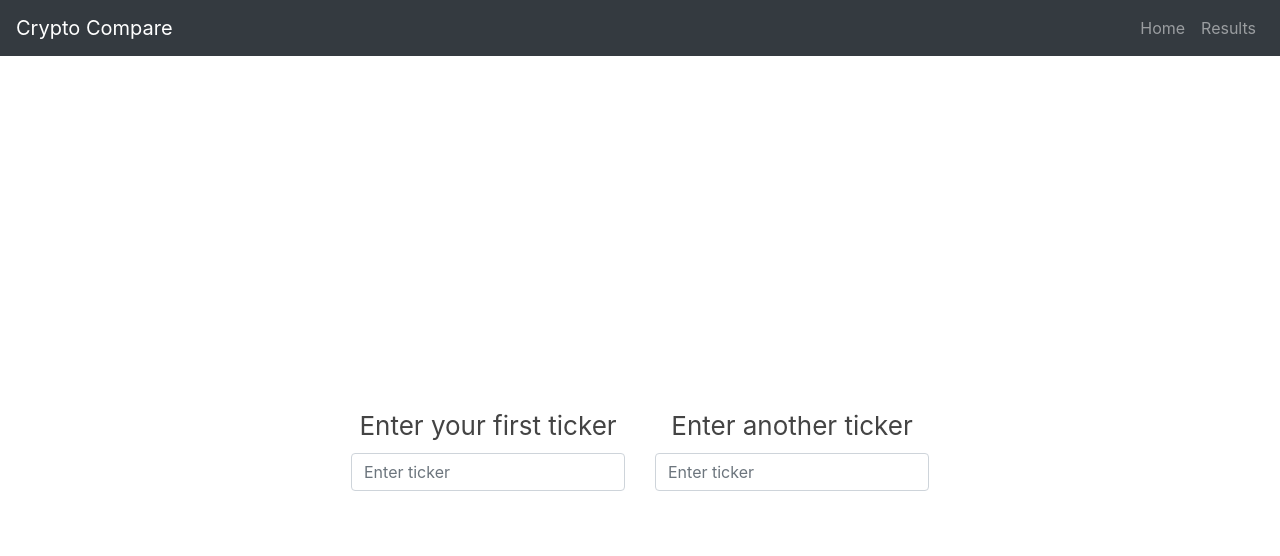
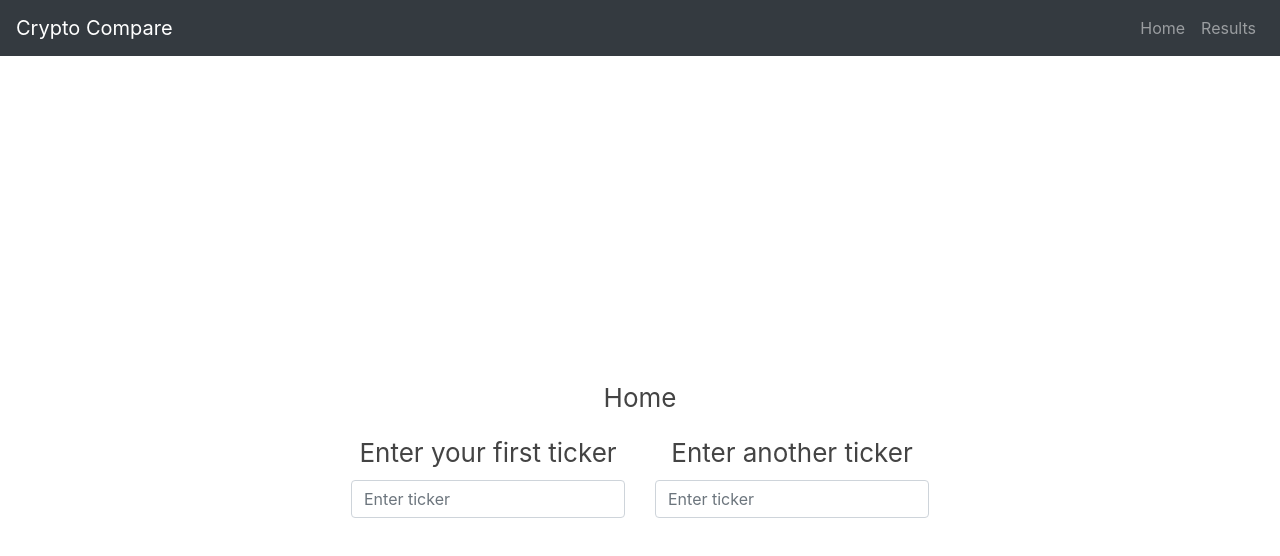
Before and after one commit to carlgwsmith/crypto-compare, a React (Create React App) app: page / in a window 1280 px wide. Shown: the top 556 px of the page. Built offline with nearby package versions, Linux system fonts and the light colour scheme.

Commit message:
react router and some extra pages

```diff
--- a/package.json
+++ b/package.json
@@ -10,6 +10,8 @@
     "react": "^17.0.2",
     "react-bootstrap": "^1.6.0",
     "react-dom": "^17.0.2",
+    "react-router": "^5.2.0",
+    "react-router-dom": "^5.2.0",
     "react-scripts": "4.0.3",
     "styled-components": "^5.3.0",
     "web-vitals": "^1.1.2"
--- a/src/App.js
+++ b/src/App.js
@@ -1,19 +1,21 @@
-import Search from './components/Search'
+import Home from "./Home"
+import Results from "./Results"
 import CustomNav from './components/CustomNav'
+import {BrowserRouter as Router, Switch, Route} from 'react-router-dom'
 import './App.css';
 import "bootstrap/dist/css/bootstrap.min.css";
 
 function App() {
   return (
-    <div className="App">
-      <CustomNav/>
-      <header className="App-header">
-        <div className="row">
-          <div className="col-sm-6"><Search label="Enter your first ticker"/></div>
-          <div className="col-sm-6"><Search label="Enter another ticker"/></div>
-        </div>
-      </header>
-    </div>
+    <Router>
+      <div className="App">
+        <CustomNav/>
+        <Switch>
+        <Route path="/" exact component={Home}/>
+        <Route path="/Results" component={Results}/>
+        </Switch>
+      </div>
+    </Router>
   );
 }
 
--- /dev/null
+++ b/src/Home.js
@@ -0,0 +1,19 @@
+import Search from './components/Search'
+import './App.css';
+import "bootstrap/dist/css/bootstrap.min.css";
+
+function Home() {
+  return (
+    <div className="Home">
+      <header className="App-header">
+        <p>Home</p>
+        <div className="row">
+          <div className="col-sm-6"><Search label="Enter your first ticker"/></div>
+          <div className="col-sm-6"><Search label="Enter another ticker"/></div>
+        </div>
+      </header>
+    </div>
+  );
+}
+
+export default Home;
--- /dev/null
+++ b/src/Results.js
@@ -0,0 +1,13 @@
+function Results() {
+  return (
+    <div className="Results">
+      <header className="App-header">
+        <div className="row">
+          <div className="col-sm-12">Results</div>
+        </div>
+      </header>
+    </div>
+  );
+}
+
+export default Results;
--- a/src/components/CustomNav.js
+++ b/src/components/CustomNav.js
@@ -1,16 +1,16 @@
-import { Nav, Navbar, NavDropdown } from "react-bootstrap";
+import { Nav, Navbar } from "react-bootstrap";
 
 function CustomNav(){
   return(
 <Navbar collapseOnSelect expand="lg" bg="dark" variant="dark">
-      <Navbar.Brand href="#home">
+      <Navbar.Brand href="/">
         Crypto Compare
       </Navbar.Brand>
       <Navbar.Toggle aria-controls="responsive-navbar-nav" />
       <Navbar.Collapse id="responsive-navbar-nav">
         <Nav className="ml-auto">
-          <Nav.Link href="#">Home</Nav.Link>
-          <Nav.Link eventKey={2} href="#memes">
+          <Nav.Link href="/">Home</Nav.Link>
+          <Nav.Link href="/Results">
             Results
           </Nav.Link>
         </Nav>
--- a/src/components/Search.js
+++ b/src/components/Search.js
@@ -1,7 +1,6 @@
 //import styled from "styled-components";
 
 import { Form } from "react-bootstrap";
-import { FormGroup, FormControl, FormLabel} from "react-bootstrap"
 
 function Search(props){
     return(
```
Also changed, not shown: 1 other file (tests, documents, lock files or other folders).
